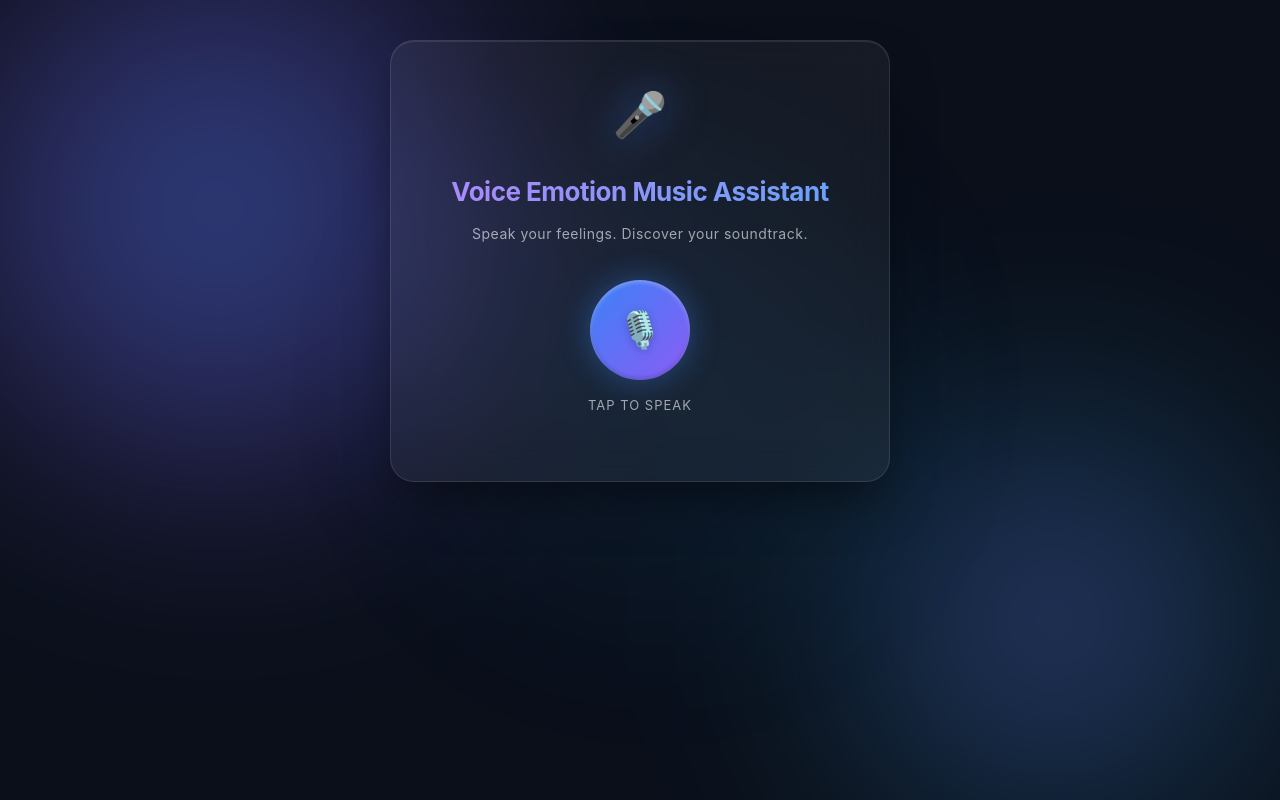
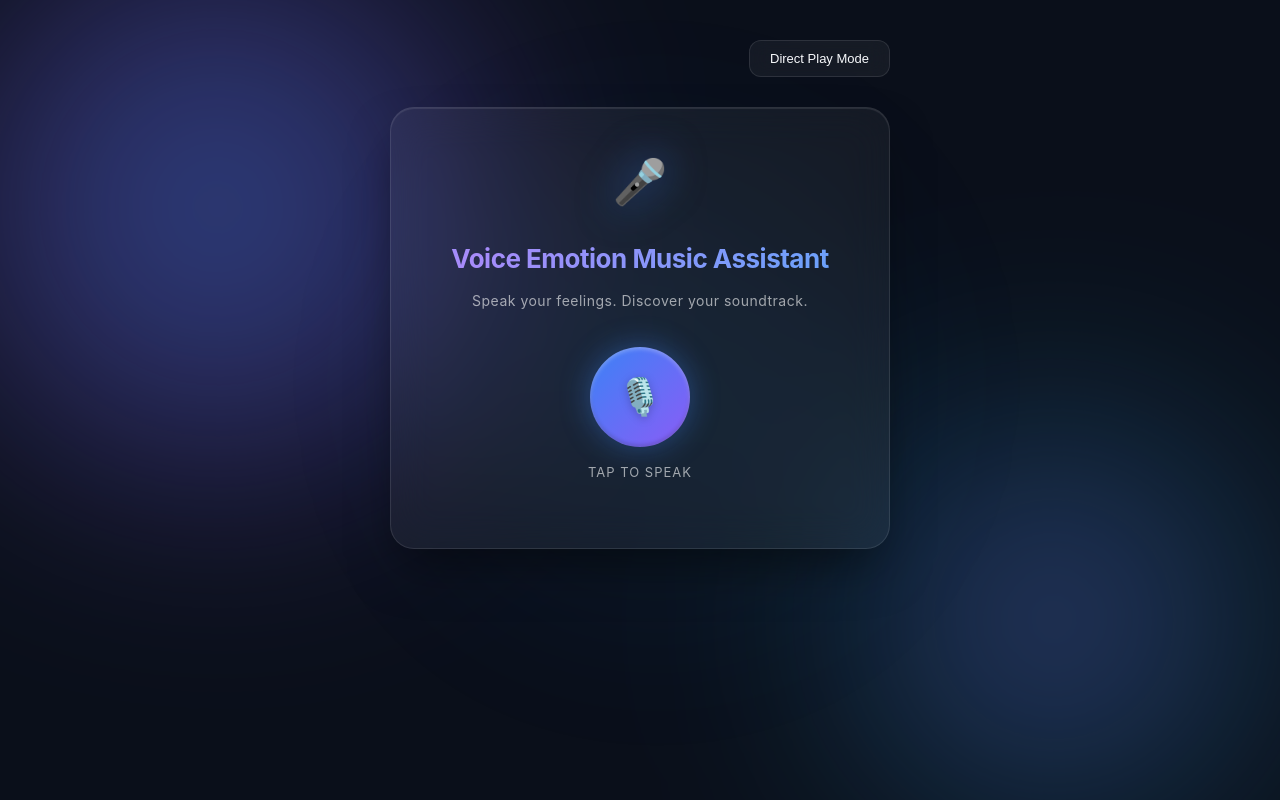
Before and after one commit to bytekraft-saksh/Voice-Emotion-Music-Assistant, a Flask app: page / in a window 1280 px wide. Run offline with Flask 3, Linux system fonts and the light colour scheme.

Commit message:
Add Direct Play Mode with toggle button for voice-based song search

```diff
--- a/app.py
+++ b/app.py
@@ -1,6 +1,6 @@
 from flask import Flask, request, jsonify, render_template
 from emotion import detect_emotion
-from spotify import get_songs
+from spotify import get_songs, search_song_by_query
 
 app = Flask(__name__)
 
@@ -47,5 +47,22 @@ def songs():
     return jsonify({"songs": songs_list})
 
 
+@app.route("/play-song", methods=["GET"])
+def play_song():
+    query = request.args.get("query", "").strip()
+
+    print(f"🎵 Direct play query: {query}")
+
+    if not query:
+        return jsonify({"error": "Missing query parameter"}), 400
+
+    song = search_song_by_query(query)
+
+    if not song:
+        return jsonify({"error": "No song found for the given query"}), 404
+
+    return jsonify(song)
+
+
 if __name__ == "__main__":
     app.run(debug=True)
--- a/spotify.py
+++ b/spotify.py
@@ -94,3 +94,44 @@ def get_songs(emotion):
         songs.append(song_info)
 
     return songs
+
+
+def search_song_by_query(query):
+    """
+    Search for a single song by query string.
+    Returns the first matching track.
+    """
+    if not query:
+        return None
+
+    try:
+        spotify_client = get_spotify_client()
+    except (ValueError, Exception) as e:
+        print(f"Error connecting to Spotify: {e}")
+        return None
+
+    try:
+        results = spotify_client.search(q=query, type="track", limit=1)
+    except Exception as e:
+        print(f"Error searching Spotify: {e}")
+        return None
+
+    tracks = results.get("tracks", {}).get("items", [])
+
+    if not tracks:
+        print(f"No songs found for query: {query}")
+        return None
+
+    track = tracks[0]
+    track_id = track.get("id", "")
+
+    song_info = {
+        "song": track.get("name", "Unknown"),
+        "artist": ", ".join(
+            artist.get("name", "Unknown") for artist in track.get("artists", [])
+        ),
+        "url": track.get("external_urls", {}).get("spotify", ""),
+        "embed_url": f"https://open.spotify.com/embed/track/{track_id}" if track_id else ""
+    }
+
+    return song_info
--- a/static/script.js
+++ b/static/script.js
@@ -9,6 +9,7 @@ const spotifyPlayer = document.getElementById('spotifyPlayer');
 const leftSongs = document.getElementById('leftSongs');
 const rightSongs = document.getElementById('rightSongs');
 const openSpotifyBtn = document.getElementById('openSpotifyBtn');
+const directPlayBtn = document.getElementById('directPlayBtn');
 
 const userText = document.getElementById('userText');
 const rawEmotion = document.getElementById('rawEmotion');
@@ -20,6 +21,7 @@ let currentSongs = [];
 let currentStep = "idle";
 let isWakeWordMode = true;
 let wakeRecognition = null;
+let currentMode = "emotion"; // "emotion" or "play"
 
 // Web Speech API
 const SpeechRecognition = window.SpeechRecognition || window.webkitSpeechRecognition;
@@ -57,6 +59,7 @@ function speak(text) {
 // Event Listeners
 speakBtn.addEventListener('click', startListening);
 resetBtn.addEventListener('click', handleReset);
+directPlayBtn.addEventListener('click', toggleMode);
 
 // Helper: extract number from voice (NEW)
 function extractNumber(text) {
@@ -163,11 +166,109 @@ function updateSpotifyButton(song) {
 }
 
 function handleReset() {
+    // Exit play mode and return to emotion mode
+    if (currentMode === "play") {
+        currentMode = "emotion";
+        document.body.classList.remove('play-mode');
+        directPlayBtn.classList.remove('active');
+        directPlayBtn.textContent = "Direct Play Mode";
+    }
     resetUI();
     currentStep = "emotion";
     setTimeout(() => {
-        speak("Tell me how you feel");
+        speak("Back to mood detection. Tell me how you feel.");
     }, 300);
+}
+
+// Toggle between Emotion Mode and Direct Play Mode
+function toggleMode() {
+    if (currentMode === "emotion") {
+        // Switch to Play Mode
+        currentMode = "play";
+        document.body.classList.add('play-mode');
+        directPlayBtn.classList.add('active');
+        directPlayBtn.textContent = "Emotion Mode";
+
+        // Reset UI
+        resultsDiv.classList.add('hidden');
+        leftSongs.innerHTML = '';
+        rightSongs.innerHTML = '';
+        currentSongs = [];
+        hideError();
+
+        speak("Direct play mode activated. Which song do you want me to play?");
+    } else {
+        // Switch back to Emotion Mode
+        currentMode = "emotion";
+        currentStep = "emotion";
+        currentSongs = [];
+
+        document.body.classList.remove('play-mode');
+        directPlayBtn.classList.remove('active');
+        directPlayBtn.textContent = "Direct Play Mode";
+
+        // Reset UI completely
+        resetUI();
+        updateMicLabel("Tap to speak");
+
+        speak("Back to mood detection. Tell me how you feel.");
+    }
+}
+
+// Extract song name from "play <song>" command
+function extractSongQuery(text) {
+    text = text.toLowerCase().trim();
+
+    // Remove "play" prefix
+    if (text.startsWith('play ')) {
+        return text.substring(5).trim();
+    }
+
+    // Also handle variations
+    const prefixes = ['play the song ', 'play song ', 'play track ', 'play '];
+    for (const prefix of prefixes) {
+        if (text.startsWith(prefix)) {
+            return text.substring(prefix.length).trim();
+        }
+    }
+
+    // If no prefix found, return the whole text
+    return text;
+}
+
+// Play song by query (Direct Play Mode)
+async function playSongByQuery(query) {
+    showStatus('🔍 Searching for song...');
+
+    try {
+        const response = await fetch(`/play-song?query=${encodeURIComponent(query)}`);
+        const data = await response.json();
+
+        if (data.error) {
+            hideStatus();
+            showError('Song not found. Please try another.');
+            speak("I couldn't find that song. Please try another.");
+            return;
+        }
+
+        // Display the song in player
+        spotifyPlayer.src = data.embed_url || getEmbedUrl(data.url);
+        playerSection.classList.remove('hidden');
+        updateSpotifyButton(data);
+
+        hideStatus();
+        speak(`Playing ${data.song}`);
+
+        // Scroll to player
+        setTimeout(() => {
+            playerSection.scrollIntoView({ behavior: 'smooth', block: 'nearest' });
+        }, 100);
+
+    } catch (error) {
+        hideStatus();
+        showError('Error searching for song');
+        speak("Sorry, I had trouble finding that song.");
+    }
 }
 
 function startListening() {
@@ -188,7 +289,16 @@ function startListening() {
         speakBtn.classList.remove('listening');
         updateMicLabel('Tap to speak');
 
-        if (currentStep === "song_selection") {
+        if (currentMode === "play") {
+            // Direct Play Mode: extract song query and play
+            const query = extractSongQuery(transcript);
+            if (query) {
+                playSongByQuery(query);
+            } else {
+                showError("Please say 'play' followed by the song name");
+                speak("Please say play followed by the song name.");
+            }
+        } else if (currentStep === "song_selection") {
             handleSongSelection(transcript);
         } else {
             processText(transcript);
@@ -368,7 +478,11 @@ function startWakeWordListening() {
             wakeRecognition.stop();
             isWakeWordMode = false;
 
-            speak("Yes, I'm listening");
+            if (currentMode === "play") {
+                speak("Which song do you want me to play?");
+            } else {
+                speak("Yes, I'm listening");
+            }
 
             setTimeout(() => {
                 startListening();
--- a/static/style.css
+++ b/static/style.css
@@ -71,6 +71,40 @@ body {
 
 #rightSongs {
     justify-self: start;
+}
+
+/* Direct Play Mode Button */
+.direct-play-btn {
+    align-self: flex-end;
+    padding: 10px 20px;
+    font-size: 13px;
+    font-weight: 500;
+    color: var(--text-primary);
+    background: var(--glass-bg);
+    border: 1px solid var(--glass-border);
+    border-radius: 12px;
+    cursor: pointer;
+    transition: all 0.3s ease;
+    backdrop-filter: blur(10px);
+    margin-bottom: 10px;
+}
+
+.direct-play-btn:hover {
+    background: rgba(139, 92, 246, 0.2);
+    border-color: rgba(139, 92, 246, 0.5);
+    box-shadow: 0 0 25px rgba(139, 92, 246, 0.3);
+    transform: translateY(-2px);
+}
+
+.direct-play-btn.active {
+    background: linear-gradient(135deg, var(--accent-purple), var(--accent-blue));
+    border-color: transparent;
+    box-shadow: 0 0 30px rgba(139, 92, 246, 0.4);
+}
+
+/* Play Mode State - Hide New Mood Button */
+body.play-mode #resetBtn {
+    display: none !important;
 }
 
 /* Spotify Button */
--- a/templates/index.html
+++ b/templates/index.html
@@ -20,6 +20,9 @@
 
         <!-- CENTER CONTENT -->
         <div class="center-content">
+            <!-- Direct Play Mode Button -->
+            <button id="directPlayBtn" class="direct-play-btn">Direct Play Mode</button>
+
             <!-- Main Card -->
             <div class="card">
                 <div class="header">
```
